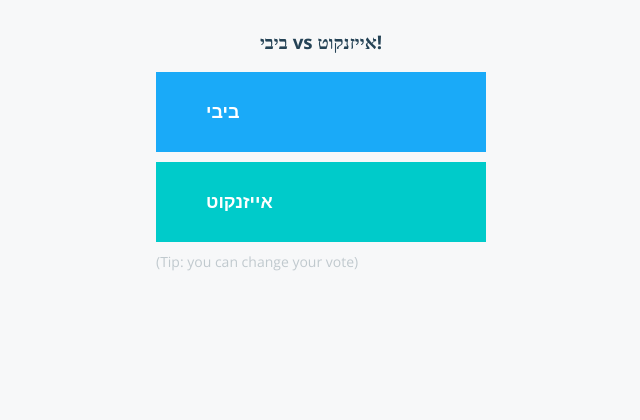
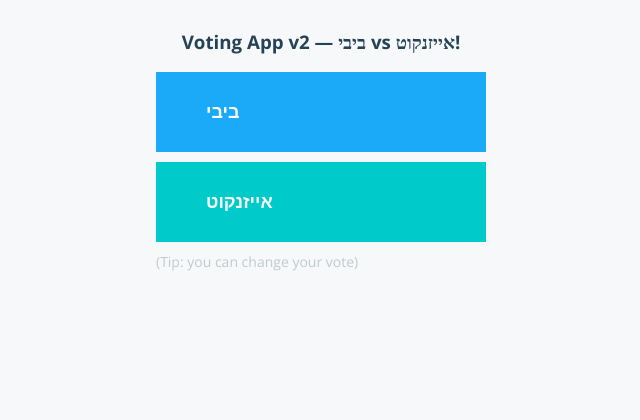
Before and after one commit to maayanromano/voting-app-final-project, a Flask app: page / in a window 1280 px wide. Shown: the top 420 px of the page, without its empty margins (319-959 px from the left). Run offline with Flask 3, Linux system fonts and the light colour scheme; some libraries are stand-ins or nearby versions.

Commit message:
Update vote page heading for deployment test

```diff
--- a/services/vote/templates/index.html
+++ b/services/vote/templates/index.html
@@ -13,7 +13,7 @@
   <body>
     <div id="content-container">
       <div id="content-container-center">
-        <h3>{{option_a}} vs {{option_b}}!</h3>
+        <h3>Voting App v2 — {{option_a}} vs {{option_b}}!</h3>
         <form id="choice" name='form' method="POST" action="/">
           <button id="a" type="submit" name="vote" class="a" value="a">{{option_a}}</button>
           <button id="b" type="submit" name="vote" class="b" value="b">{{option_b}}</button>
```
